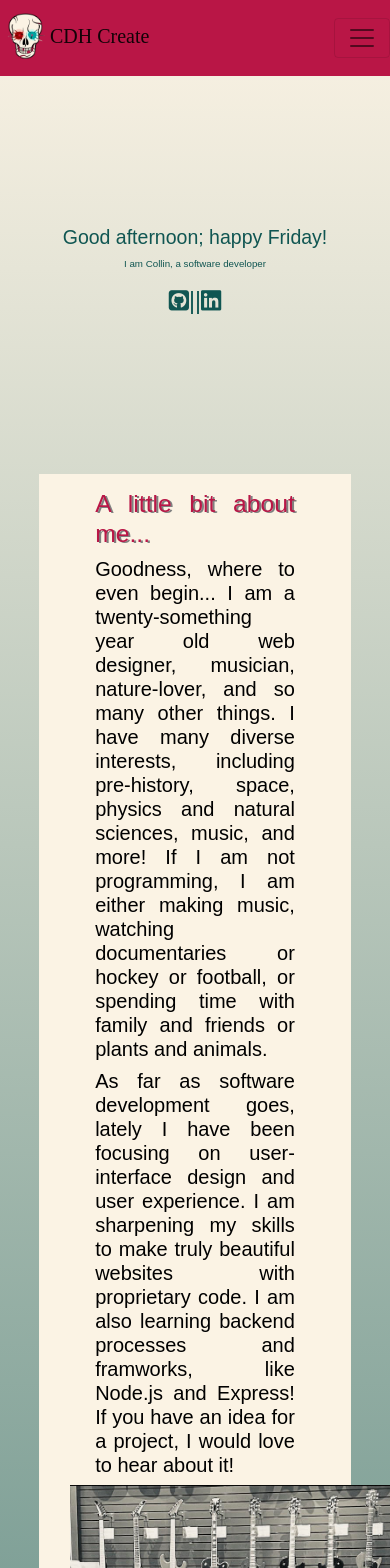
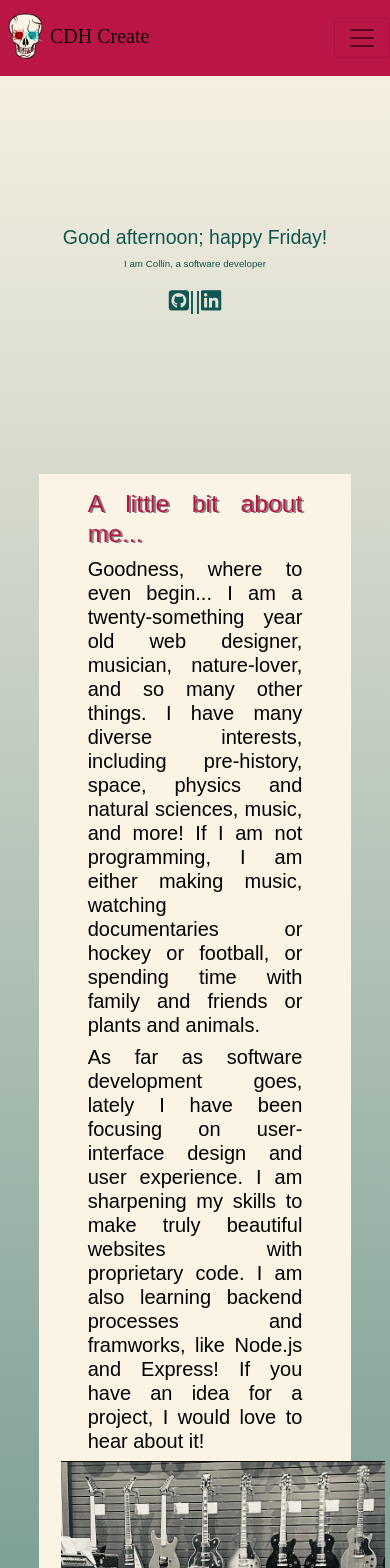
Before and after one commit to cdh616x/webmk6, a React (Create React App) app: page / in a window 390 px wide. Shown: the top 1568 px of the page. Built offline with nearby package versions, Linux system fonts and the light colour scheme; a web font is replaced by a local one.

Commit message:
new build
correct actions from last build to see if mobile responsiveness is better

```diff
--- a/public/styles.css
+++ b/public/styles.css
@@ -39,8 +39,8 @@ p.greeting {
   background-color: #FBF3E4;
   padding-top: 5%;
   padding-bottom: 5%;
-  padding-right: 10%;
-  padding-left: 10%;
+  padding-right: 7%;
+  padding-left: 7%;
 }
 
 .about-text, .jane {
```
Also changed, not shown: 1 other file (tests, documents, lock files or other folders).
